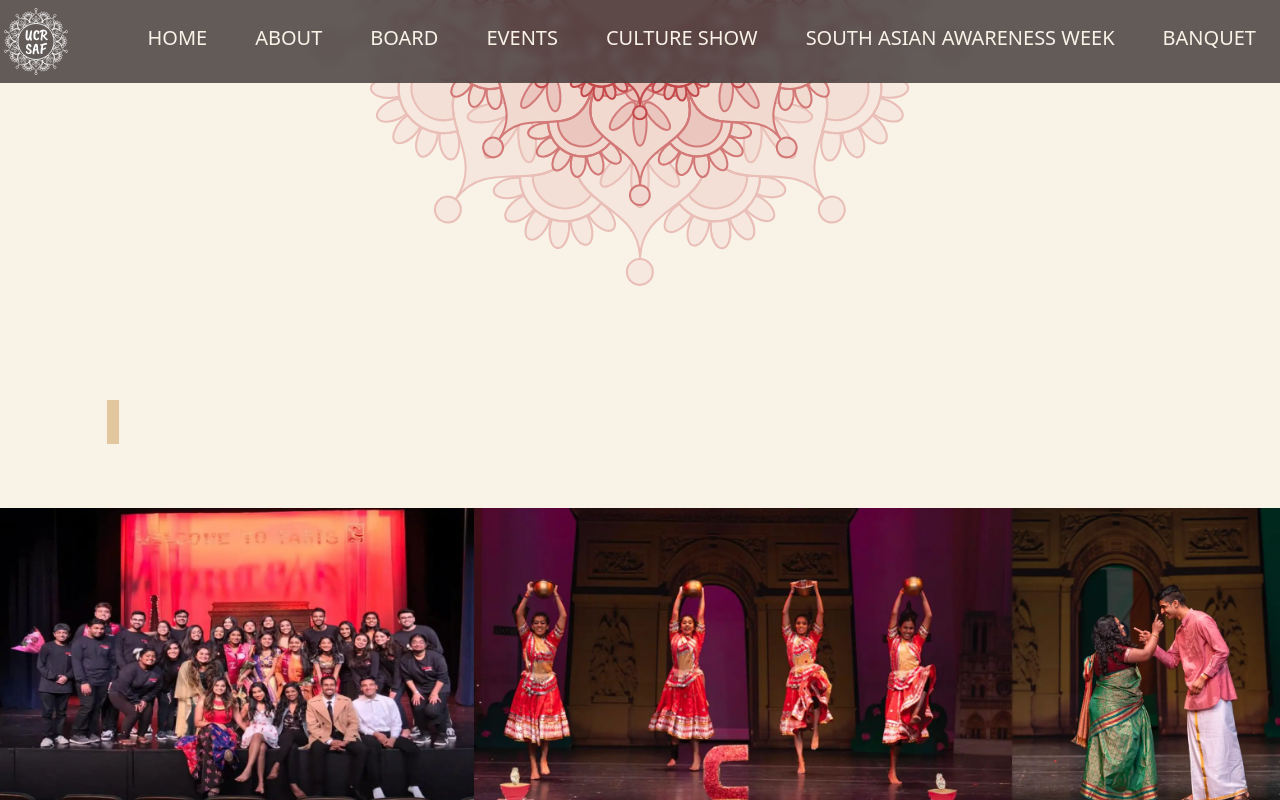
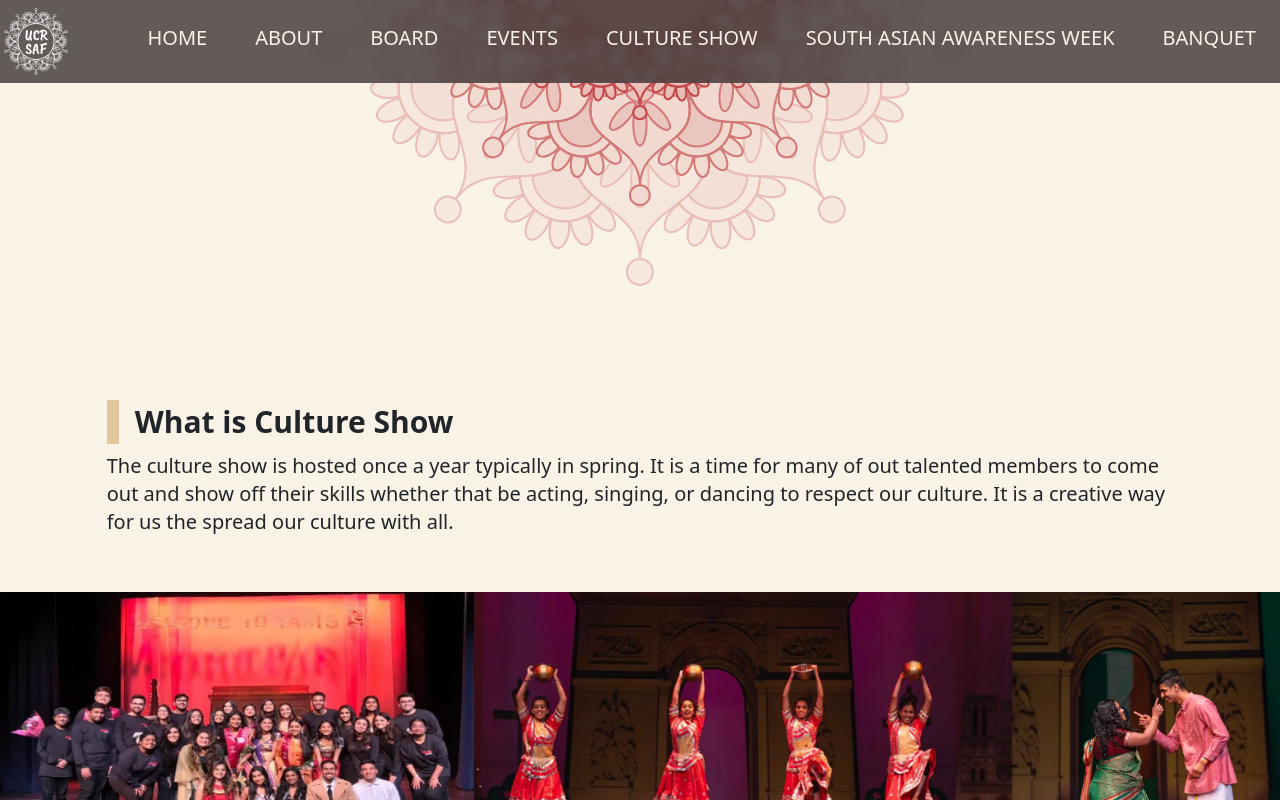
Before and after one commit to acm-ucr/saf-website, a Next.js app: page /culture-show in a window 1280 px wide. Shown: the top 800 px of the page. Built offline with nearby package versions, Linux system fonts and the light colour scheme.

Commit message:
culture-show

```diff
--- a/src/app/culture-show/page.js
+++ b/src/app/culture-show/page.js
@@ -7,8 +7,13 @@ import PhotoBar1 from "../../../public/images/ImageBar1.webp";
 const page = () => {
   return (
     <div className="w-full overflow-clip flex flex-col justify-center items-center gap-10">
-      <Title />
-      <Description />
+     <Title />
+      <Description
+        title={"What is Culture Show"}
+        text={
+          "The culture show is hosted once a year typically in spring. It is a time for many of out talented members to come out and show off their skills whether that be acting, singing, or dancing to respect our culture. It is a creative way for us the spread our culture with all. "
+        }
+      />
       <PhotoStrip imageBar={PhotoBar1} />
     </div>
   );
```
